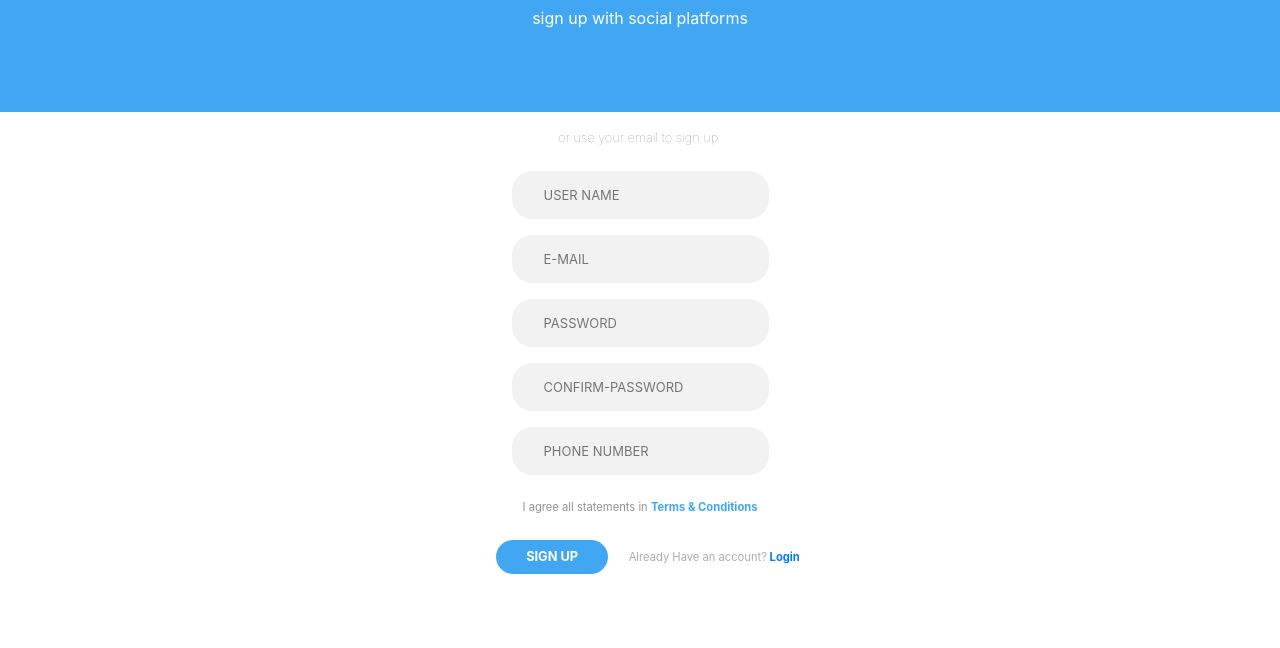
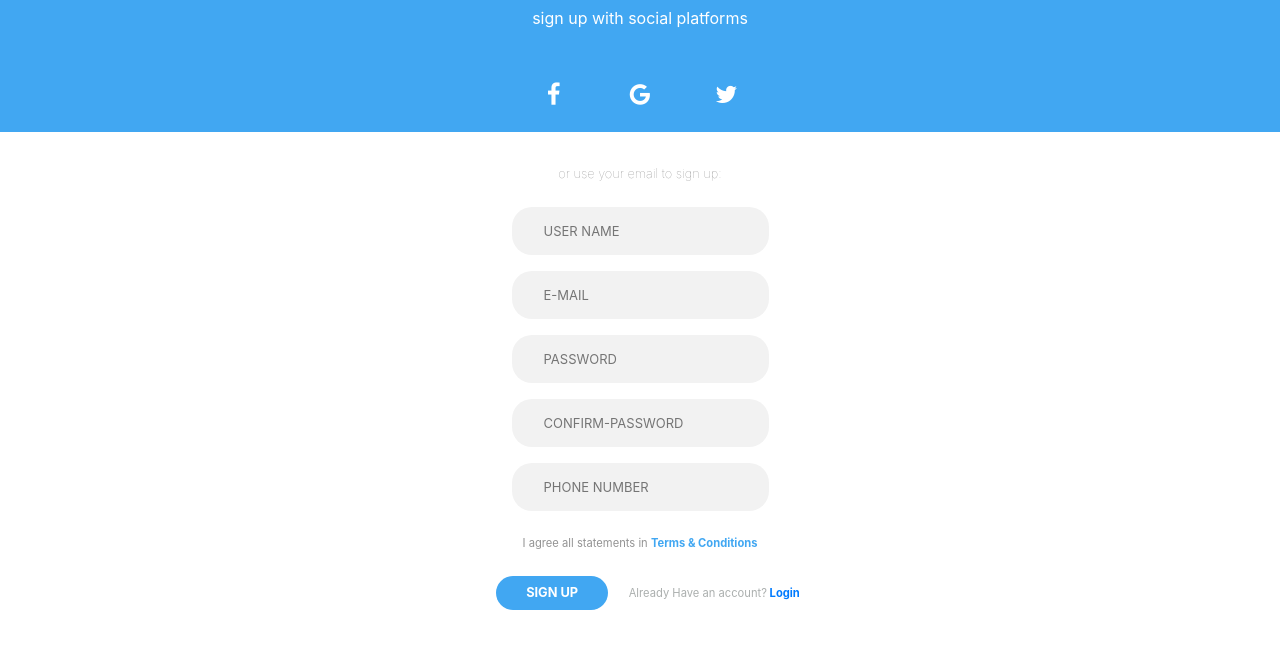
Before and after one commit to OmarShahen/Alpha-Book-Store, a plain HTML site: page public/index.html in a window 1280 px wide. Shown: the part 88-736 px from the top of the page. Drawn offline with nearby package versions, Linux system fonts and the light colour scheme.

Commit message:
Added social media icons

```diff
--- a/public/index.html
+++ b/public/index.html
@@ -15,6 +15,8 @@
   <!-- Latest compiled JavaScript -->
   <script src="https://maxcdn.bootstrapcdn.com/bootstrap/4.5.2/js/bootstrap.min.js"></script>
 
+  <link rel="stylesheet" href="https://cdnjs.cloudflare.com/ajax/libs/font-awesome/4.7.0/css/font-awesome.min.css">
+
   <!--My Style Sheets-->
   <link rel="stylesheet" href="styles/index.css">
 
@@ -27,6 +29,11 @@
       <div class="form-header">
         <h3>Sign Up</h3>
       <span>sign up with social platforms</span>
+      <div>
+        <a href="#" class="fa fa-facebook"></a>
+        <a href="#" class="fa fa-google"></a>
+        <a href="#" class="fa fa-twitter"></a>
+      </div>
       </div>
       <div class="form-body">
         <form id="sign-up-form">
--- a/public/styles/index.css
+++ b/public/styles/index.css
@@ -6,7 +6,7 @@
 }
 .form-header{
     text-align: center;
-    height: 200px;
+    height: 220px;
     background-color: #41A7F2;
     color: white;
     padding-top: 3rem;
@@ -17,6 +17,7 @@
 }
 .sign-form span{
     font-weight: normal;
+    margin-top: 1rem;
 }
 #email-message{
     font-size: 0.8rem;
@@ -70,3 +71,21 @@ input[type="submit"]{
 .already-have-account a{
     font-weight: bold;
 }
+
+/* Icons Styles*/
+.fa{
+    padding-top: 20px;
+    padding-bottom: 20px;
+    font-size: 30px;
+    width: 50px;
+    height: 50px;
+    text-align: center;
+    text-decoration: none;
+    margin: 2rem 1rem;
+    border-radius: 50%;
+    font-size: 24px;
+    color: #fff;
+}
+.fa:hover{
+    opacity: 0.7;
+}
```
